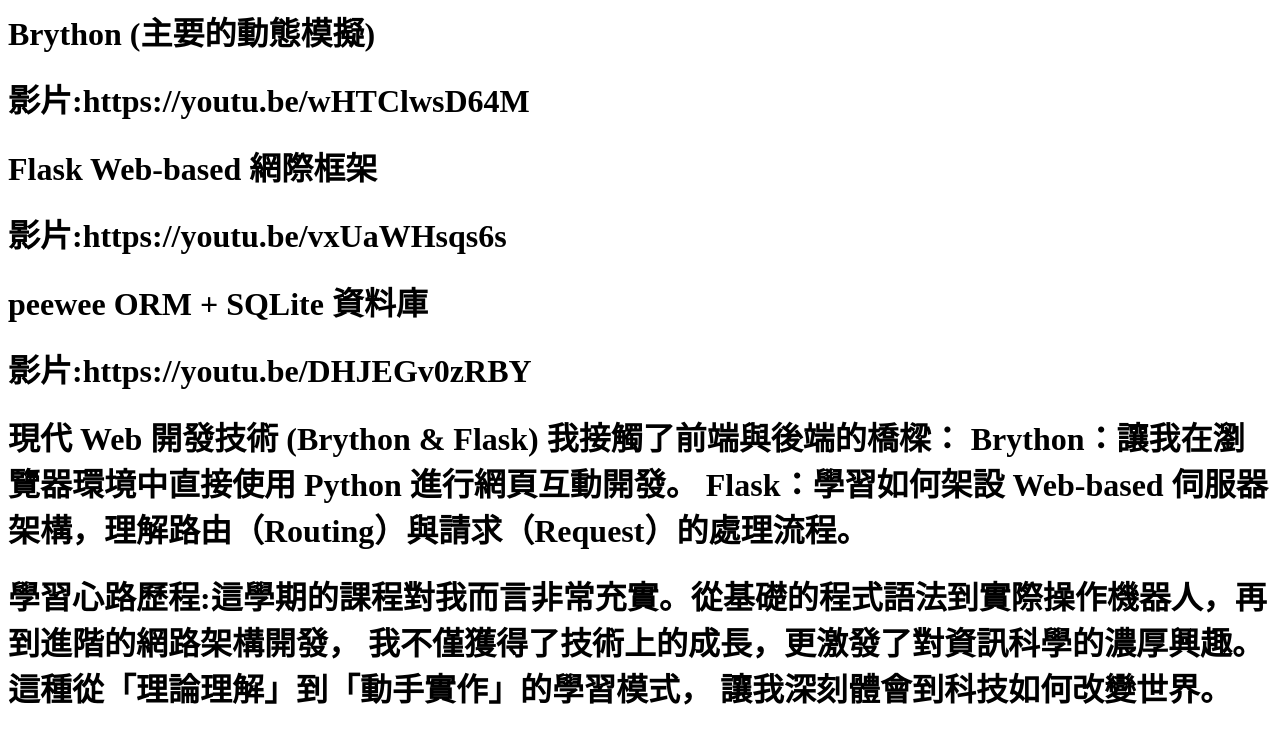
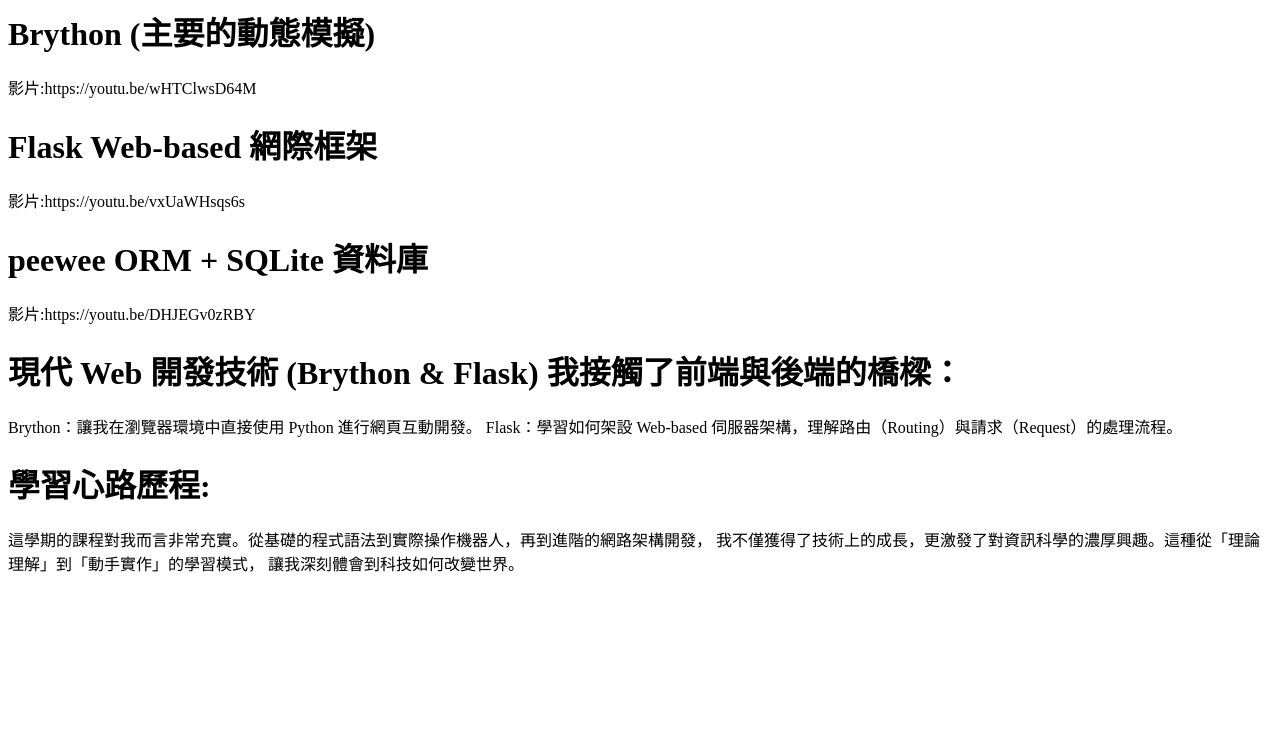
Before and after one commit to nwp5083-netizen/Final-video, a plain HTML site: page index.html in a window 1280 px wide. Drawn offline with Linux system fonts and the light colour scheme.

Commit message:
Update index.html

```diff
--- a/index.html
+++ b/index.html
@@ -1,12 +1,12 @@
 <h1>Brython (主要的動態模擬)</h1>
-<h1>影片:https://youtu.be/wHTClwsD64M</h1>
+影片:https://youtu.be/wHTClwsD64M
 <h1>Flask Web-based 網際框架</h1>
-<h1>影片:https://youtu.be/vxUaWHsqs6s</h1>
+影片:https://youtu.be/vxUaWHsqs6s
 <h1>peewee ORM + SQLite 資料庫</h1>
-<h1>影片:https://youtu.be/DHJEGv0zRBY</h1>
-<h1>  現代 Web 開發技術 (Brython & Flask) 我接觸了前端與後端的橋樑：
+影片:https://youtu.be/DHJEGv0zRBY
+<h1>  現代 Web 開發技術 (Brython & Flask) 我接觸了前端與後端的橋樑：</h1>
 Brython：讓我在瀏覽器環境中直接使用 Python 進行網頁互動開發。
-Flask：學習如何架設 Web-based 伺服器架構，理解路由（Routing）與請求（Request）的處理流程。 </h1>
-<h1> 學習心路歷程:這學期的課程對我而言非常充實。從基礎的程式語法到實際操作機器人，再到進階的網路架構開發，
+Flask：學習如何架設 Web-based 伺服器架構，理解路由（Routing）與請求（Request）的處理流程。
+<h1> 學習心路歷程:</h1>這學期的課程對我而言非常充實。從基礎的程式語法到實際操作機器人，再到進階的網路架構開發，
   我不僅獲得了技術上的成長，更激發了對資訊科學的濃厚興趣。這種從「理論理解」到「動手實作」的學習模式，
-  讓我深刻體會到科技如何改變世界。 </h1>
+  讓我深刻體會到科技如何改變世界。
```
